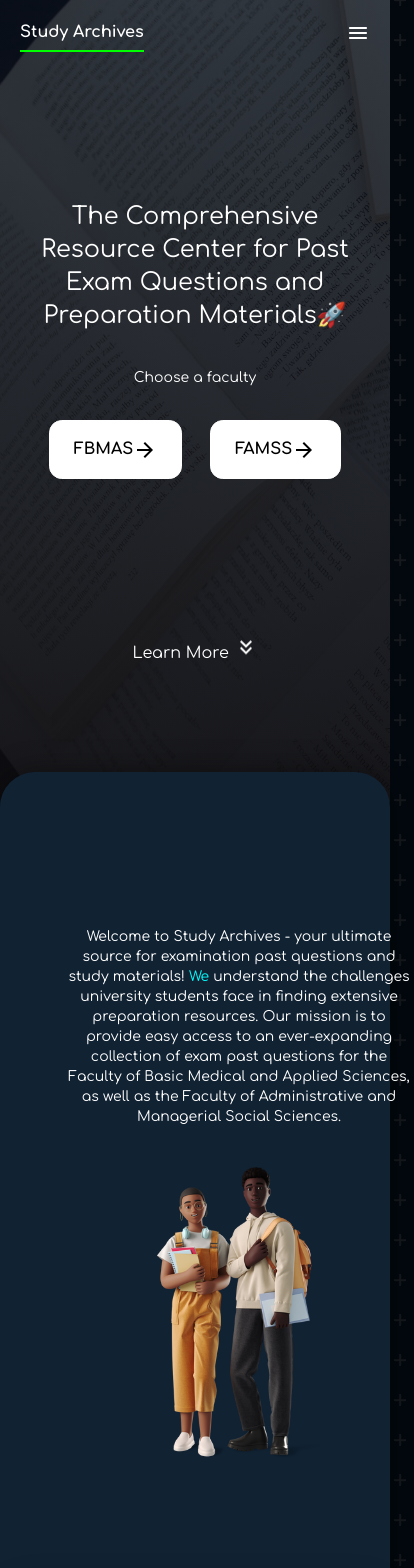
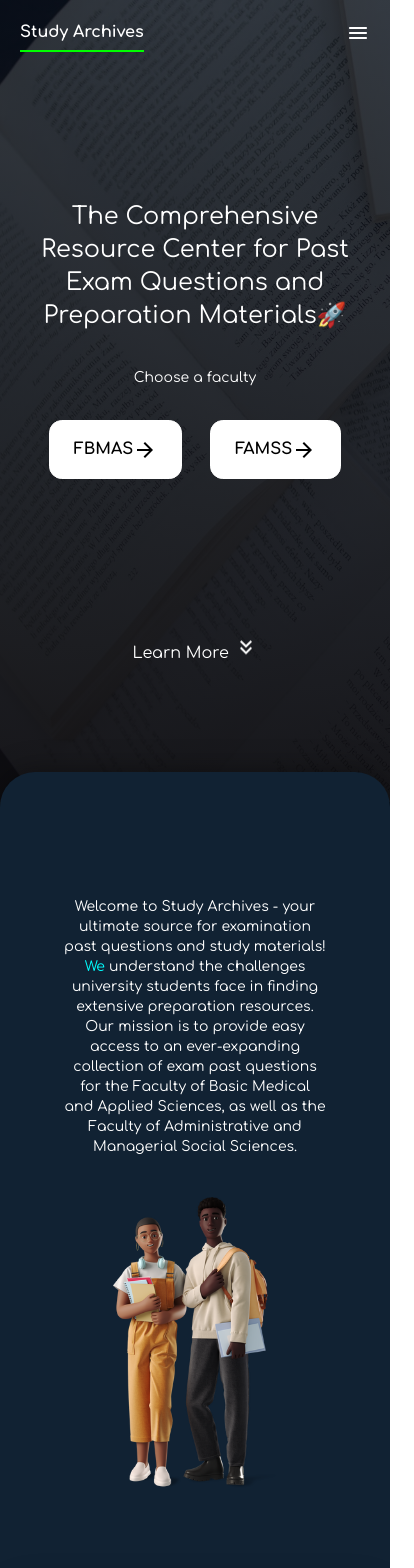
Before and after one commit to Topman-14/StudyArchives, a Next.js app: page / in a window 390 px wide. Shown: the top 1568 px of the page, 414 px wide, since content can reach past the window. Built offline with nearby package versions, Linux system fonts and the light colour scheme.

Commit message:
homepage mobile layout bug fix

```diff
--- a/src/styles/globals.css
+++ b/src/styles/globals.css
@@ -33,7 +33,7 @@
   background: rgb(0, 72, 131);
 }
 .more-info-section{
-  min-width: 350px;
+  min-width: 200px;
   max-width: 400px;
   object-fit: contain;
 }
```
